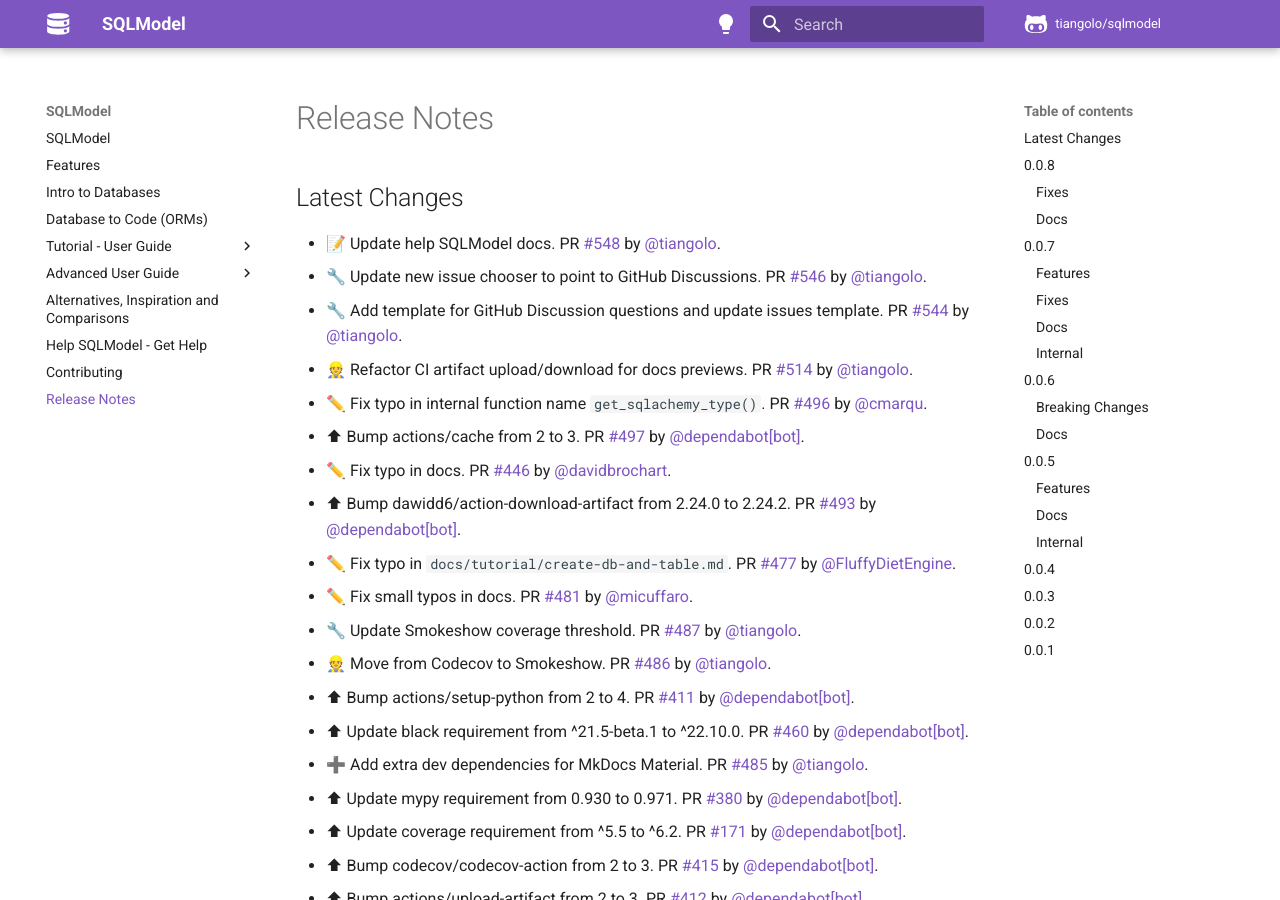
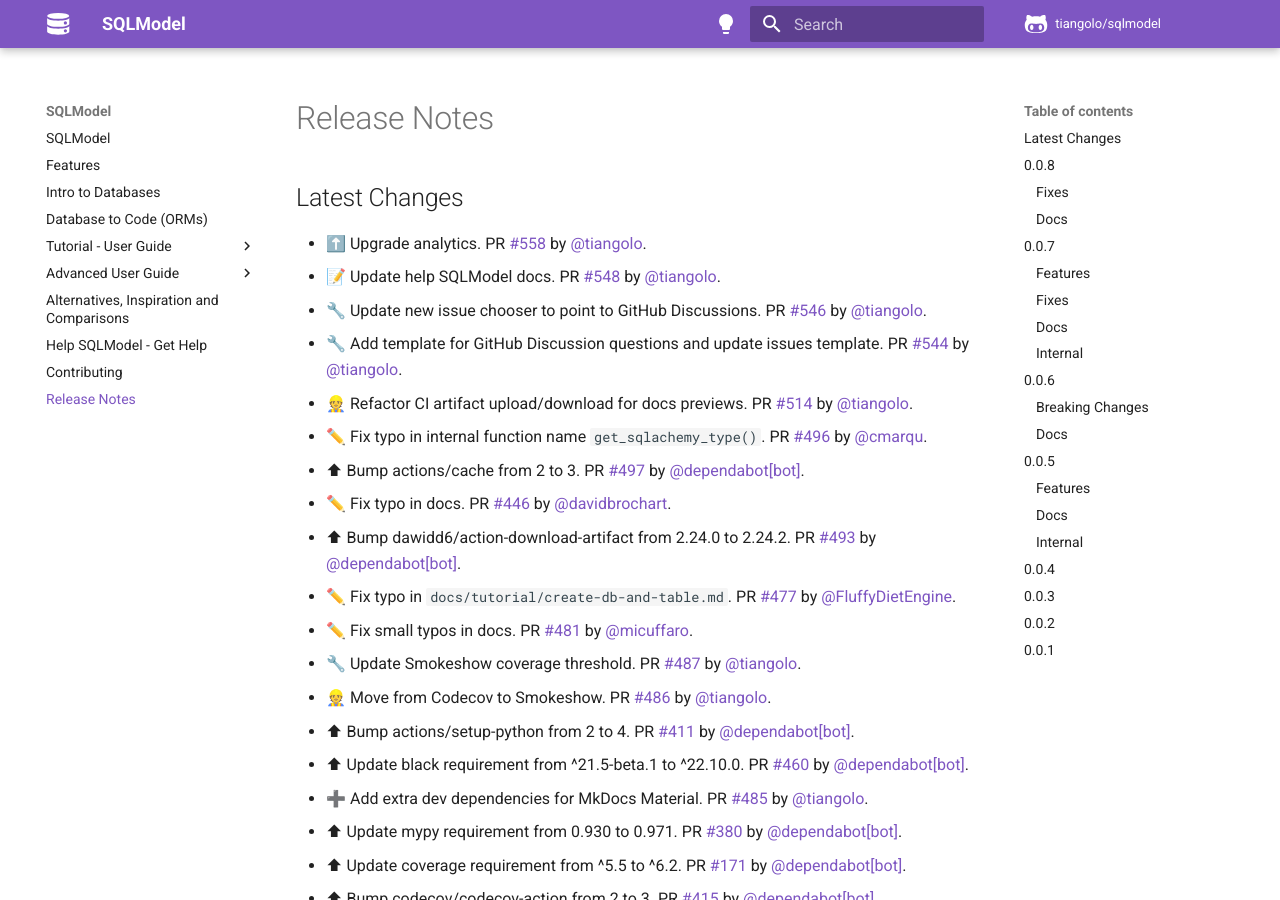
Before and after one commit to upmorpheus/Laravel-perfect, an MkDocs documentation site: the page built from docs/release-notes.md, in a window 1280 px wide and 900 px high. Built offline with MkDocs 1.6.1 and Material for MkDocs 9.7.7, drawn with Linux system fonts in a browser that asks for light colours; comment, search, counter and statistics services are not loaded.

Commit message:
📝 Update release notes

```diff
--- a/docs/release-notes.md
+++ b/docs/release-notes.md
@@ -2,6 +2,7 @@
 
 ## Latest Changes
 
+* ⬆️ Upgrade analytics. PR [#558](https://github.com/tiangolo/sqlmodel/pull/558) by [@tiangolo](https://github.com/tiangolo).
 * 📝 Update help SQLModel docs. PR [#548](https://github.com/tiangolo/sqlmodel/pull/548) by [@tiangolo](https://github.com/tiangolo).
 * 🔧 Update new issue chooser to point to GitHub Discussions. PR [#546](https://github.com/tiangolo/sqlmodel/pull/546) by [@tiangolo](https://github.com/tiangolo).
 * 🔧 Add template for GitHub Discussion questions and update issues template. PR [#544](https://github.com/tiangolo/sqlmodel/pull/544) by [@tiangolo](https://github.com/tiangolo).
```
